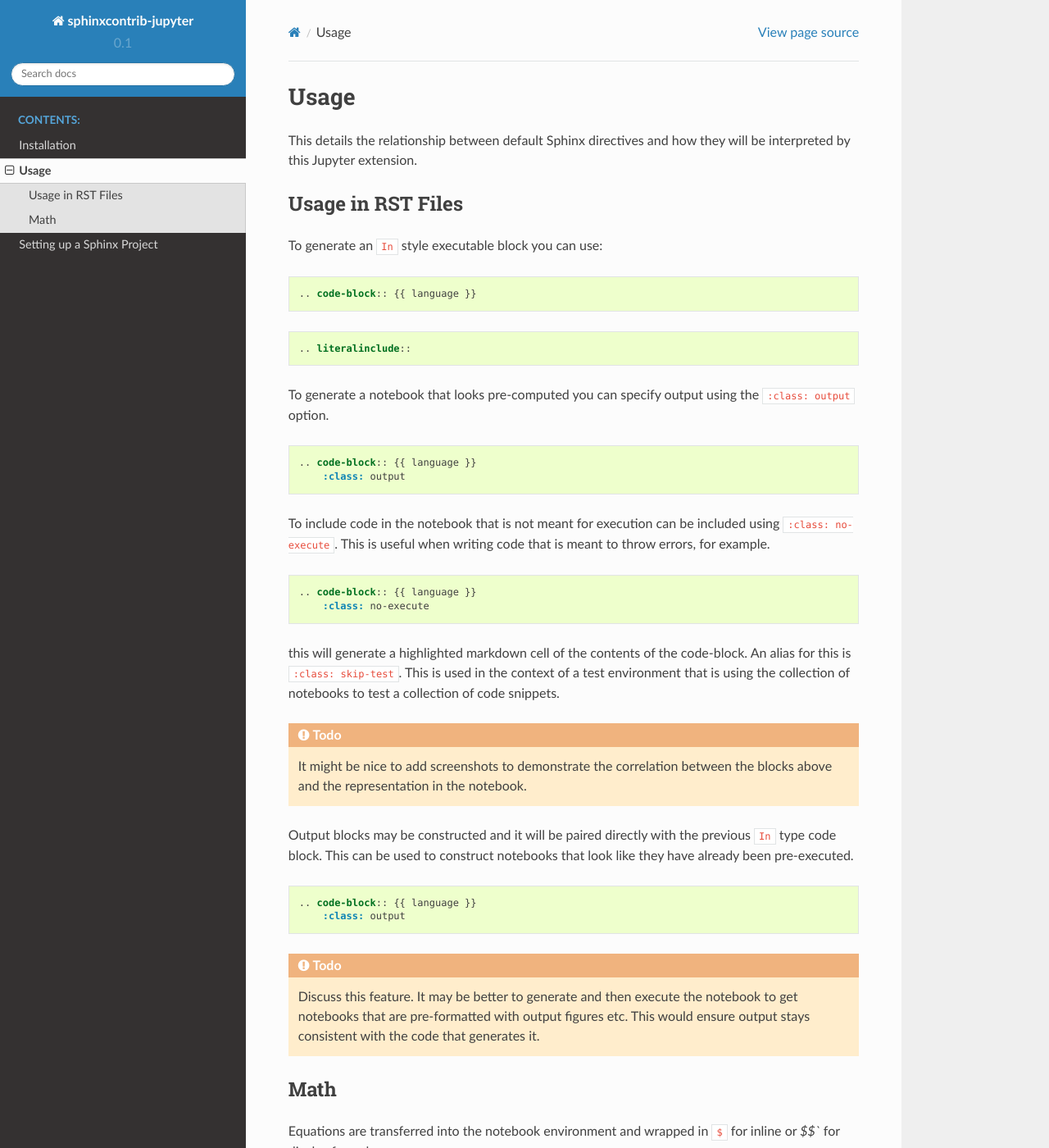
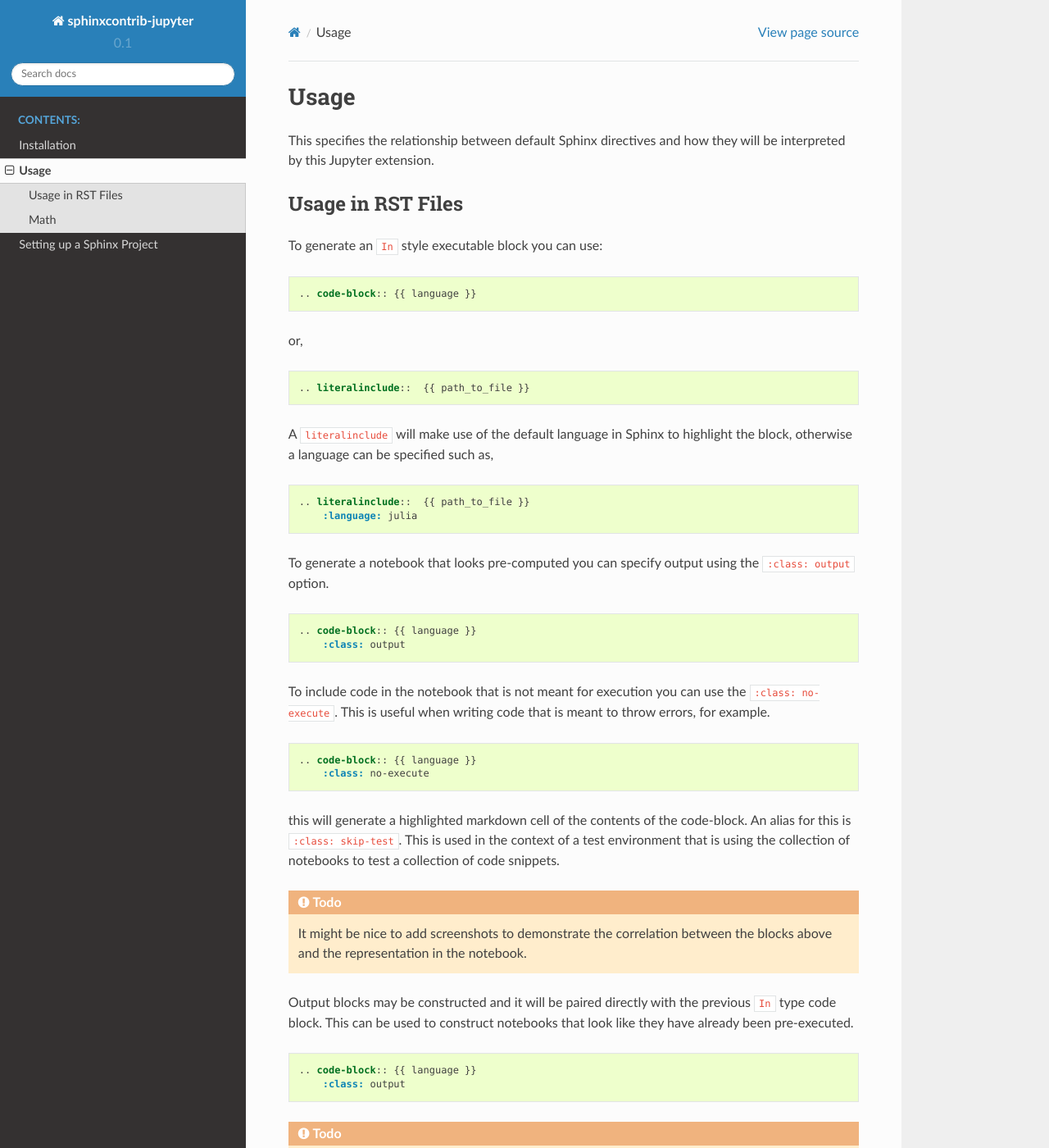
Before and after one commit to QuantEcon/sphinxcontrib-jupyter, a Sphinx documentation site: the page built from docs/usage.rst, in a window 1280 px wide and 1400 px high. Shown: the whole window at 82% size. Built offline with Sphinx 7.4.7 and the Read the Docs theme 2.0.0, drawn with Linux system fonts in a browser that asks for light colours; some of the changed text lies outside the part shown.

Commit message:
updates to docs

```diff
--- a/docs/index.rst
+++ b/docs/index.rst
@@ -15,7 +15,7 @@ One of the benefits of writing notebooks as ``RST`` files is to simplify
 the task of version control.
 
 .. toctree::
-   :maxdepth: 2
+   :maxdepth: 1
    :caption: Contents:
 
    installation
--- a/docs/sphinx-setup.rst
+++ b/docs/sphinx-setup.rst
@@ -20,3 +20,6 @@ will be generated as part of the quickstart script.
 This will by default provide the basic infrastructure required. After
 you follow the on-screen instructions you will be able to start writing
 your project using RestructuredText.
+
+Once your repository is setup, you will then need to install the
+jupyter extension, see :ref:`installation`
--- a/docs/usage.rst
+++ b/docs/usage.rst
@@ -1,7 +1,9 @@
+.. _usage:
+
 Usage
 =====
 
-This details the relationship between default Sphinx directives
+This specifies the relationship between default Sphinx directives
 and how they will be interpreted by this Jupyter extension.
 
 Usage in RST Files
@@ -13,9 +15,19 @@ To generate an ``In`` style executable block you can use:
 
     .. code-block:: {{ language }}
 
+or,
+
 .. code:: rst
 
-    .. literalinclude::
+    .. literalinclude::  {{ path_to_file }}
+
+A ``literalinclude`` will make use of the default language in Sphinx
+to highlight the block, otherwise a language can be specified such as,
+
+.. code:: rst
+
+    .. literalinclude::  {{ path_to_file }}
+        :language: julia
 
 To generate a notebook that looks pre-computed you can specify output
 using the ``:class: output`` option.
@@ -25,8 +37,8 @@ using the ``:class: output`` option.
     .. code-block:: {{ language }}
         :class: output
 
-To include code in the notebook that is not meant for execution can be
-included using ``:class: no-execute``. This is useful when writing code
+To include code in the notebook that is not meant for execution you can use
+the ``:class: no-execute``. This is useful when writing code
 that is meant to throw errors, for example.
 
 .. code:: rst
```
Also changed, not shown: other parts of docs/usage.rst (+2 -2 lines), docs/installation.rst (+6 -1 lines).
